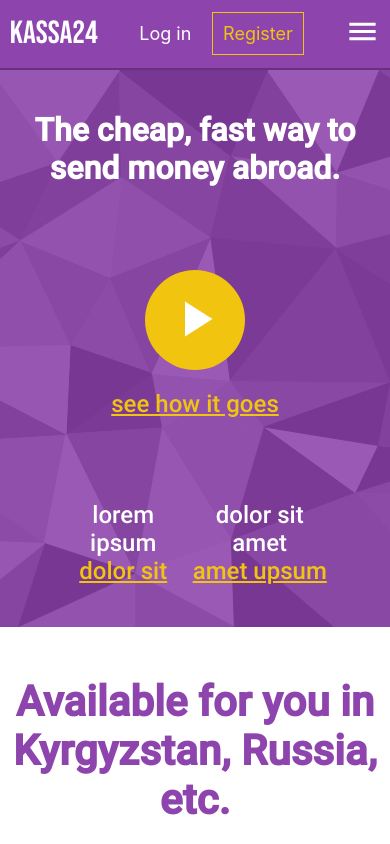
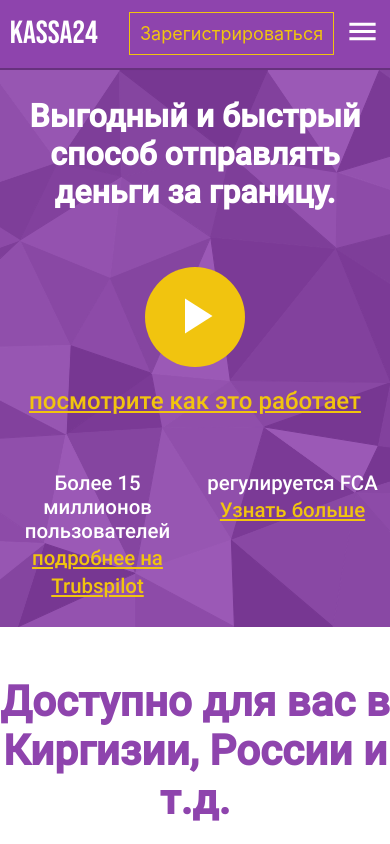
Before and after one commit to Somanimus/LangingPageReact, a React (Create React App) app: page / in a window 390 px wide. Shown: the top 844 px of the page. Built offline with nearby package versions, Linux system fonts and the light colour scheme.

Commit message:
changed html content

```diff
--- a/package.json
+++ b/package.json
@@ -2,7 +2,7 @@
   "name": "landing-page",
   "version": "0.1.0",
   "private": true,
-  "homepage" : "http://Somanimus.github.io/LandingPagereact" ,
+  "homepage" : "http://Somanimus.github.io/LandingPageReact" ,
   "dependencies": {
     "@emotion/react": "^11.10.5",
     "@emotion/styled": "^11.10.5",
--- a/src/components/CSS/main.css
+++ b/src/components/CSS/main.css
@@ -7,8 +7,9 @@
 }
 .descr{
     font-family: 'Roboto Light';
-    font-family: 11px;
+    font-size: 0.85em;
 }
+
 .pic-text-section{
 display: flex;
 height: fit-content;
@@ -50,6 +51,9 @@
     width: 90%;
     justify-content: space-between;
     margin: 3em 0 0 0;
+}
+.gs-steps .title{
+    height: 70px;
 }
 .gs-txt-box{
     margin-top: 20px;
@@ -135,8 +139,16 @@
     font-size: 24px;
 }
 .cb-column h1{
-    font-size: 38px;
+    font-size: 2em;
+    width: 20ch;
     text-align: start;
+}
+
+.undertext-item p, .undertext-item a{
+    font-size:0.85em;
+}
+.undertext-item{
+   width: 25ch;
 }
 svg path{
     color: white;
@@ -144,7 +156,7 @@
 .box-flex{
     display: flex;
     justify-content: space-between;
-    width: 70%;
+    width: 100%;
 }
 @media screen and (max-width: 1000px){
     .pic-hall .descr{
@@ -218,7 +230,7 @@
     margin: auto;
  }
  .pic-hall .descr{
-    font-size: 18px;
+    font-size: 0.75em;
  }
  .pic-text-section{
     display: flex;
--- a/src/components/header.jsx
+++ b/src/components/header.jsx
@@ -47,43 +47,43 @@
             <div className="logo"> <a href="http://" target="_blank" rel="noopener noreferrer">KASSA24</a> </div>
             <ul className='public-nav box-left'>
                 <li>
-                    <a href="http://" target="_blank" rel="noopener noreferrer" className='active left-link'>Personal</a>
+                    <a href="http://" target="_blank" rel="noopener noreferrer" className='active left-link'>Частный счет</a>
                 </li>
-                <li><a href="http://" target="_blank" rel="noopener noreferrer">Business</a>
+                <li><a href="http://" target="_blank" rel="noopener noreferrer">Бизнес</a>
                 </li>
             </ul>
 
             <ul className='public-nav box-middle'>
                 <li className='dropdown'>
-                   <p>Features <ArrowDropDown font-size="medium"/> </p>
+                   <p>Функции <ArrowDropDown font-size="medium"/> </p>
                     <ul className='dropdown-content'>
-                        <p>height</p>
-                        <p>width    </p>
+                        <p>мультивалютный счет</p>
+                        <p>переводы крупных сум</p>
                     </ul>
 
                 </li>
                 <li>
-                    <a href="http://" target="_blank" rel="noopener noreferrer">Pricing</a>
+                    <a href="http://" target="_blank" rel="noopener noreferrer">Цены</a>
                 </li>
                 <li>
-                    <a href="http://" target="_blank" rel="noopener noreferrer">Help</a>
+                    <a href="http://" target="_blank" rel="noopener noreferrer">Помощь</a>
                 </li>
                 <li className='dropdown'>
                     <ul className="dropdown-content">
-                        <p>English</p>
-                        <p>Russian</p>
-                        <p>Kyrgyz</p>
+                        <p>Английский</p>
+                        <p>Русский</p>
+                        <p>Кыргызский</p>
                     </ul>
-                    <p><LanguageIcon fontSize="small"/>Language <ArrowDropDown/> </p>
+                    <p><LanguageIcon fontSize="small"/>Язык <ArrowDropDown/> </p>
                 </li>
             </ul>
 
             <ul className='public-nav box-right'>
                 <li className='log-in'>
-                    <a href="http://" target="_blank" rel="noopener noreferrer">Log in</a>
+                    <a href="http://" target="_blank" rel="noopener noreferrer">Войти</a>
                 </li>
                 <li className='register'>
-                    <a href="http://" target="_blank" rel="noopener noreferrer" className='link-button'> Register</a>
+                    <a href="http://" target="_blank" rel="noopener noreferrer" className='link-button'>Зарегистрироваться</a>
                 </li>
             </ul>
 
--- a/src/components/main.jsx
+++ b/src/components/main.jsx
@@ -18,13 +18,13 @@
             <section className='headline-section two-third'>
                 <div className='content-box'>
                     <div className="cb-column">
-                        <h1>The cheap, fast way to send money abroad.</h1>
+                        <h1>Выгодный и быстрый способ отправлять деньги за границу.</h1>
                         <div className='mid-box'>
-                        <button className='play-button'> <PlayArrowIcon sx={{fontSize: 60}} /></button> <a href="http://" target="_blank" rel="noopener noreferrer">see how it goes</a>
+                        <button className='play-button'> <PlayArrowIcon sx={{fontSize: 60}} /></button> <a href="http://" target="_blank" rel="noopener noreferrer">посмотрите как это работает</a>
                         </div>
-                        <div className='box-flex'>
-                            <div> <p>lorem ipsum</p> <a href="http://" target="_blank" rel="noopener noreferrer">dolor sit</a></div>
-                            <div> <p>dolor sit amet</p> <a href="http://" target="_blank" rel="noopener noreferrer"> amet upsum</a></div>
+                        <div className='box-flex headline-undertext'>
+                            <div className='undertext-item'> <p>Более 15 миллионов пользователей</p> <a href="http://" target="_blank" rel="noopener noreferrer">подробнее на Trubspilot</a></div>
+                            <div className='undertext-item'> <p>регулируется FCA</p> <a href="http://" target="_blank" rel="noopener noreferrer"> Узнать больше</a></div>
                         </div>
                          </div>
                     <div className="cb-column empty"></div>
@@ -32,28 +32,28 @@
             </section>
             <section className='mobile-app-section'>
                 <div className='region-select'>
-                    <h3>Available for you in Kyrgyzstan, Russia, etc. </h3>
+                    <h3>Доступно для вас в Киргизии, России и т.д.  </h3>
                 </div>
                 <div className='pic-hall'>
                     <div>
                         <img className='phone-pic' src={send} alt="" />
-                        <p className='title'>Lorem ipsum dolor sit amet consectetur.</p>
-                        <p className='descr'>world Lorem ipsum dolor sit amet consectetur adipisicing elit. Quibusdam, cupiditate.</p>
+                        <p className='title'>Отправляйте деньги дешевле и проще, чем используя услуги старомодных банков.</p>
+                        <p className='descr'>Отправляйте деньги по реальному обменному курсу без скрытых комиссий.</p>
                     </div>
                     <div>
                         <img src={waterMarked} alt="" className="phone-pic" />
-                        <p className='title'>Lorem ipsum dolor sit amet consectetur.</p>
-                        <p className='descr'>world Lorem ipsum dolor sit amet consectetur adipisicing elit. Quibusdam, cupiditate.</p>
+                        <p className='title'>Совершайте покупки за рубежом без скрытых комиссий.</p>
+                        <p className='descr'>Наша карта пока еще недоступна в стране: Киргизия.</p>
                     </div>
                     <div>
                         <img src={receive} alt="" className="phone-pic" />
-                        <p className='title'>Lorem ipsum dolor sit amet consectetur.</p>
-                        <p className='descr'>world Lorem ipsum dolor sit amet consectetur adipisicing elit. Quibusdam, cupiditate.</p>
+                        <p className='title'>Получайте платежи так, как это делают местные, в 9 валютах.</p>
+                        <p className='descr'>Получите ваш собственный номер счета Великобритании, IBAN для евро, маршрутный номер США и др.</p>
                     </div>
                     <div>
                         <img src={hold} alt="" className="phone-pic" />
-                        <p className='title'>Lorem ipsum dolor sit amet consectetur.</p>
-                        <p className='descr'>world Lorem ipsum dolor sit amet consectetur adipisicing elit. Quibusdam, cupiditate.</p>
+                        <p className='title'>Конвертируйте и храните средства в 49 валютах.</p>
+                        <p className='descr'>Хранение средств в разных валютах совершенно бесплатно. Также мы используем реальный обменный курс при конвертации.</p>
                     </div>
                 </div>
 
@@ -61,16 +61,16 @@
             <section className='pic-text-section'>
                 <img src={creditCards} alt="" />
                 <div className='text-container'>
-                    <p className="headline">Moving and living abroad just got simpler</p>
+                    <p className="headline">Переехать за границу стало проще простого</p>
 
-                    <p className="bold-title">receive your salary, pension, and more</p>
-                    <p className="descr">Lorem ipsum dolor sit amet consectetur, adipisicing elit. Odio itaque recusandae, sed minus culpa quasi cum nihil dignissimos minima iure expedita amet odit eligendi veritatis delectus similique ab, iste rerum.</p>
+                    <p className="bold-title">Получайте вашу зарплату, пенсию и многие другие выплаты.</p>
+                    <p className="descr">Переезжайте легко и без необходимости открывать новые банковские счета. Сообщите ваши банковские реквизиты вашему работодателю, пенсионному департаменту, семье и друзьям и получайте деньги, как это делают местные.</p>
 
-                    <p className="bold-title">Spend in local currency with your card</p>
-                    <p className="descr">Lorem ipsum dolor sit amet consectetur adipisicing elit. Ipsa, velit cumque illo molestiae voluptates amet molestias debitis praesentium officiis id, ad nisi! Voluptatum autem minima dignissimos adipisci distinctio iure illo.</p>
+                    <p className="bold-title">Расплачивайтесь вашей картой в местной валюте.</p>
+                    <p className="descr">Забудьте о походах в банк для открытия счета и начните совершать покупки сразу по прибытии в страну назначения. С дебетовой картой Wise вам всегда доступен самый выгодный обменный курс.</p>
 
-                    <p className="bold-title">Move your money between countries</p>
-                    <p className="descr">Lorem ipsum dolor sit amet consectetur adipisicing elit. Ipsa, velit cumque illo molestiae voluptates amet molestias debitis praesentium officiis id, ad nisi! Voluptatum autem minima dignissimos adipisci distinctio iure illo.</p>
+                    <p className="bold-title">Перемещайте ваши деньги между странами.</p>
+                    <p className="descr">Отправляйте деньги в 80 стран по низким и прозрачным комиссиям за перевод. С прямым дебетованием в Великобритании, Европе, США и Канаде, оплачивать счета и подписки в разных валютах легко, как никогда раньше.</p>
 
 
 
@@ -78,32 +78,32 @@
             </section>
                         <section className='pic-text-section'>
                 <div className='text-container'>
-                    <p className="headline">Receive the money from around the world</p>
+                    <p className="headline">Покупки онлайн в зарубежных магазинах</p>
 
-                    <p className="bold-title">get paid like a local</p>
-                    <p className="descr">Lorem ipsum dolor sit amet consectetur, adipisicing elit. Odio itaque recusandae, sed minus culpa quasi cum nihil dignissimos minima iure expedita amet odit eligendi veritatis delectus similique ab, iste rerum.</p>
+                    <p className="bold-title">Совершайте покупки по реальному обменному курсу.</p>
+                    <p className="descr">Избегайте скрытого банковского обменного курса с наценкой, а также высоких комиссий за иностранные операции. Платите только заранее известную вам комиссию за конвертацию, без годовой оплаты за использование дебетовой карты.</p>
 
-                    <p className="bold-title">Work anywhere and link your account to Amazon, Paypal and more</p>
-                    <p className="descr">Lorem ipsum dolor sit amet consectetur adipisicing elit. Ipsa, velit cumque illo molestiae voluptates amet molestias debitis praesentium officiis id, ad nisi! Voluptatum autem minima dignissimos adipisci distinctio iure illo.</p>
+                    <p className="bold-title">Всегда платите в местной валюте.</p>
+                    <p className="descr">При совершении покупок онлайн всегда выбирайте валюту той страны, в которой оплачиваете заказ. Если на вашем счете нет необходимой валюты, мы автоматически сконвертируем средства с доступного счета с наиболее выгодным обменным курсом. Таким образом вы избежите комиссии за динамическую конвертацию валюты.</p>
 
-                    <p className="bold-title">Convet your money in seconds</p>
-                    <p className="descr">Lorem ipsum dolor sit amet consectetur adipisicing elit. Ipsa, velit cumque illo molestiae voluptates amet molestias debitis praesentium officiis id, ad nisi! Voluptatum autem minima dignissimos adipisci distinctio iure illo.</p>
+                    <p className="bold-title">Совершайте онлайн покупки безопасно и получайте мгновенные уведомления.</p>
+                    <p className="descr">Подтверждайте платежи с технологией 3-D Secure. Получайте мгновенные уведомления при совершении оплаты.</p>
                 </div>
 
                 <img src={onlineShopping} alt="" />
             </section>
                          <section className='pic-text-section'>
                 <div className='text-container'>
-                    <p className="headline">Shopping through overseas online stores</p>
+                    <p className="headline">Получайте платежи со всего мира</p>
 
-                    <p className="bold-title">Pay at the real exchange rate</p>
-                    <p className="descr">Lorem ipsum dolor sit amet consectetur, adipisicing elit. Odio itaque recusandae, sed minus culpa quasi cum nihil dignissimos minima iure expedita amet odit eligendi veritatis delectus similique ab, iste rerum.</p>
+                    <p className="bold-title">Получайте платежи как это делают местные.</p>
+                    <p className="descr">Номер счета Великобритании, IBAN для евро, маршрутный номер США и др. Все в пределах одного счета. Получайте зарплату, платежи по счетам, пенсию и дивиденды по акциям.</p>
 
-                    <p className="bold-title">Always pay in the local currency</p>
-                    <p className="descr">Lorem ipsum dolor sit amet consectetur adipisicing elit. Ipsa, velit cumque illo molestiae voluptates amet molestias debitis praesentium officiis id, ad nisi! Voluptatum autem minima dignissimos adipisci distinctio iure illo.</p>
+                    <p className="bold-title">Работайте в любой точке земного шара и используйте ваш счет с Amazon, PayPal и другими платформами.</p>
+                    <p className="descr">Используйте реквизиты вашего счета для получения и управления вашими доходами. Выставляйте счета и управляйте вашими доходами с различных онлайн- и оффлайн-платформ так, как это делают местные.</p>
 
-                    <p className="bold-title">Pay online securely with instant notifications</p>
-                    <p className="descr">Lorem ipsum dolor sit amet consectetur adipisicing elit. Ipsa, velit cumque illo molestiae voluptates amet molestias debitis praesentium officiis id, ad nisi! Voluptatum autem minima dignissimos adipisci distinctio iure illo.</p>
+                    <p className="bold-title">Конвертируйте ваши деньги мгновенно.</p>
+                    <p className="descr">Получайте платежи со всего мира и конвертируйте их в 49 валют(ы). Вы всегда получите реальный обменный курс и те самые низкие комиссии, которыми мы известны.</p>
                 </div>
 
                 <img src={banking} alt="" />
@@ -111,16 +111,16 @@
             <section className='pic-text-section'>
                 <img src={room} alt="" />
                 <div className='text-container'>
-                    <p className="headline">Take the stress out of managing property</p>
+                    <p className="headline">Управляйте недвижимостью без стресса</p>
 
-                    <p className="bold-title">Save when you buy property abroad</p>
-                    <p className="descr">Lorem ipsum dolor sit amet consectetur, adipisicing elit. Odio itaque recusandae, sed minus culpa quasi cum nihil dignissimos minima iure expedita amet odit eligendi veritatis delectus similique ab, iste rerum.</p>
+                    <p className="bold-title">Сэкономьте при покупке недвижимости за границей.</p>
+                    <p className="descr">Переводы и управление деньгами с Wise в среднем в 6 раз дешевле услуг британских банков. Мы применяем гибкое ценообразование для переводов крупных сумм, поэтому за переводы свыше 100 000 GBP или эквивалента в вашей валюте комиссия будет еще более привлекательной.</p>
 
-                    <p className="bold-title">Pay your bills remotely</p>
-                    <p className="descr">Lorem ipsum dolor sit amet consectetur adipisicing elit. Ipsa, velit cumque illo molestiae voluptates amet molestias debitis praesentium officiis id, ad nisi! Voluptatum autem minima dignissimos adipisci distinctio iure illo.</p>
+                    <p className="bold-title">Оплачивайте счета онлайн.</p>
+                    <p className="descr">Храните 49 валют на одном счете. Легко управляйте вашими ипотечными выплатами и коммунальными платежами в разных валютах с помощью платежей прямого дебета в Великобритании, Европе, США и Канаде. Осуществляйте платежи, как это делают местные.</p>
 
-                    <p className="bold-title">Receive payments from tenants</p>
-                    <p className="descr">Lorem ipsum dolor sit amet consectetur adipisicing elit. Ipsa, velit cumque illo molestiae voluptates amet molestias debitis praesentium officiis id, ad nisi! Voluptatum autem minima dignissimos adipisci distinctio iure illo.</p>
+                    <p className="bold-title">Получайте платежи от ваших арендаторов.</p>
+                    <p className="descr">Получайте платежи в 9 валюте(-ах) на собственные реквизиты счета. И когда курс будет подходящим, конвертируйте ваши деньги за считанные секунды.</p>
 
 
 
@@ -128,28 +128,28 @@
             </section>
             <section className='getting-started'>
                 <div className="gs-txt-box">
-                    <p>Getting Started</p>
-                    <h2>Get set up and start  spending with your card in minutes</h2>
+                    <p>Как начать?</p>
+                    <h2>Зарегистрируйте профиль и начните расплачиваться вашей картой за считанные минуты.</h2>
                 </div>
                 <div className="gs-steps">
                     <div>
-                        <h3 className='title'>Register in minutes</h3>
-                        <p className="descr">Lorem ipsum dolor sit amet consectetur adipisicing elit. Ut culpa doloribus magni ipsum iusto rerum autem perspiciatis cumque quam ratione!</p>
+                        <h3 className='title'>Зарегистрируйтесь</h3>
+                        <p className="descr">Зарегистрируйтесь онлайн или в нашем приложении, используя адрес эл. почты. Или войдите с помощью аккаунта в Google, Facebook или Apple.</p>
                     </div>
                     <div>
-                        <h3 className='title'>Verify your identity</h3>
-                        <p className="descr">Lorem ipsum dolor sit amet consectetur adipisicing elit. Rem natus a sequi omnis placeat eaque similique dolorem ipsam sed quas!</p>
+                        <h3 className='title'>Подтвердите вашу личность</h3>
+                        <p className="descr">Чтобы начать получать деньги или заказать карту, все, что вам нужно — это ваше удостоверение личности.</p>
                     </div>
                     <div>
-                        <h3 className='title'>Top up your account</h3>
-                        <p className="descr">Lorem ipsum dolor sit, amet consectetur adipisicing elit. Asperiores, architecto. Sit magnam quo incidunt eaque quas aliquid nemo animi itaque!</p>
+                        <h3 className='title'>Пополните ваш счет</h3>
+                        <p className="descr">Вы можете пополнить счет, используя ваш банковский счет, Apple Pay или кредитную/дебетовую карту.</p>
                     </div>
                     <div> <CheckCircleOutlineIcon sx={{fontSize:70}} />
-                    <p className="descr">Lorem ipsum dolor sit amet consectetur adipisicing elit. Rem, mollitia.</p>
+                    <p className="descr">Поделитесь реквизитами вашего счета, чтобы получать платежи, или расплачивайтесь дебетовой картой по всему миру.</p>
                      </div>
 
                 </div>
-                <a className="gs-redirect" href="http://" target="_blank" rel="noopener noreferrer">Get started</a>
+                <a className="gs-redirect" href="http://" target="_blank" rel="noopener noreferrer">Открыть счет за несколько минут</a>
             </section>
        </main>
 
```
Also changed, not shown: src/components/CSS/footer.css (+6 -2 lines), src/components/CSS/header.css (+7 -5 lines), src/components/footer.jsx (+25 -25 lines), 1 other file (tests, documents, lock files or other folders).
